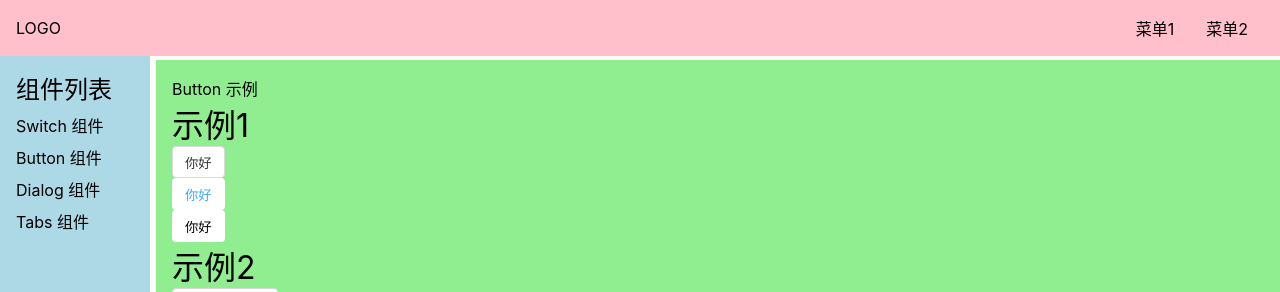
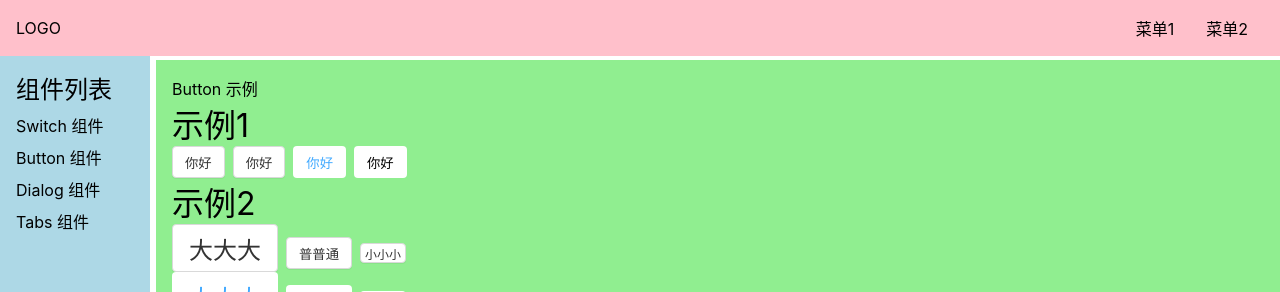
Before and after one commit to nwkami5010/vue3gulu-ui, a Vue app: page /#/doc/button in a window 1280 px wide. Shown: the top 292 px of the page. Built offline with nearby package versions, Linux system fonts and the light colour scheme.

Commit message:
添加 click 示例

```diff
--- a/src/components/ButtonDemo.vue
+++ b/src/components/ButtonDemo.vue
@@ -1,9 +1,12 @@
 <template>
 <div>Button 示例</div>
 <h1>示例1</h1>
-<div><Button theme="button">你好</Button></div>
-<div><Button theme="link">你好</Button></div>
-<div><Button theme="text">你好</Button></div>
+<div>
+    <Button @click="onClick">你好</Button>
+    <Button theme="button">你好</Button>
+    <Button theme="link">你好</Button>
+    <Button theme="text">你好</Button>
+</div>
 <h1>示例2</h1>
 <div>
     <div>
```
